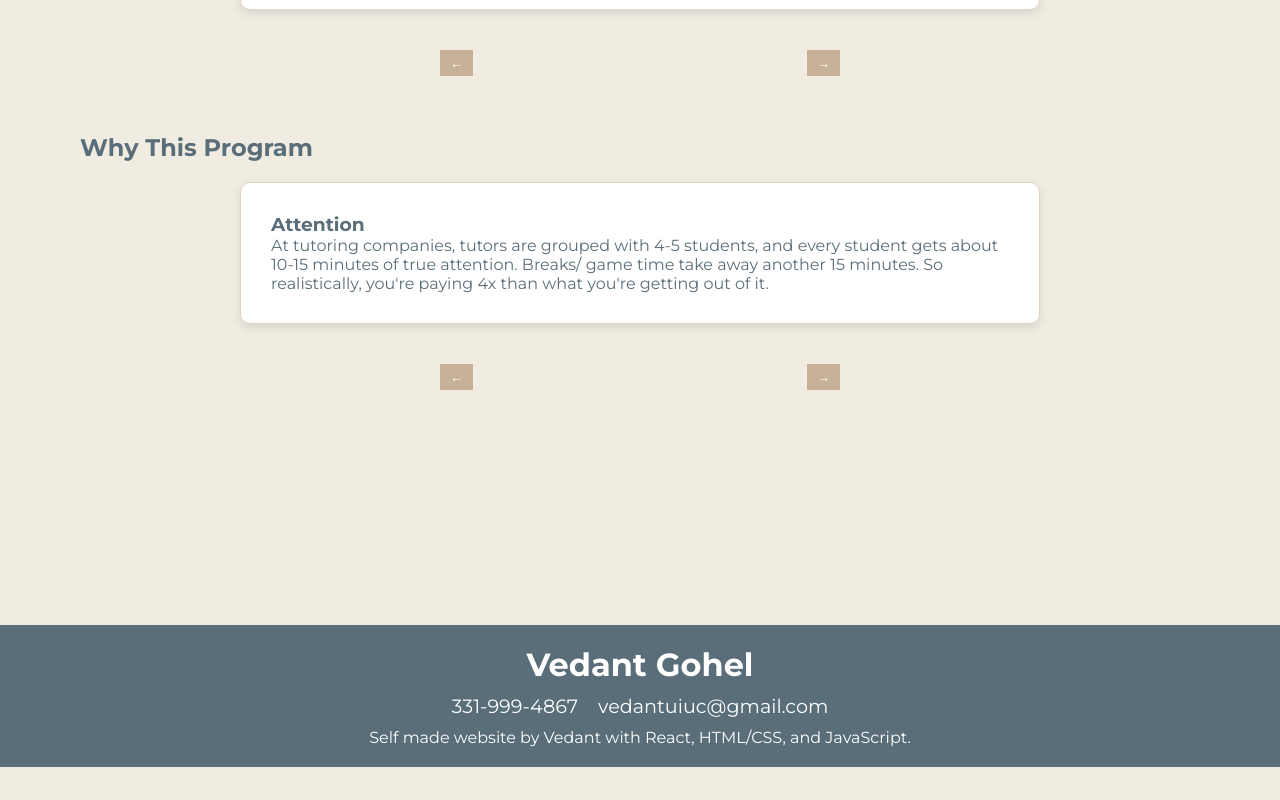
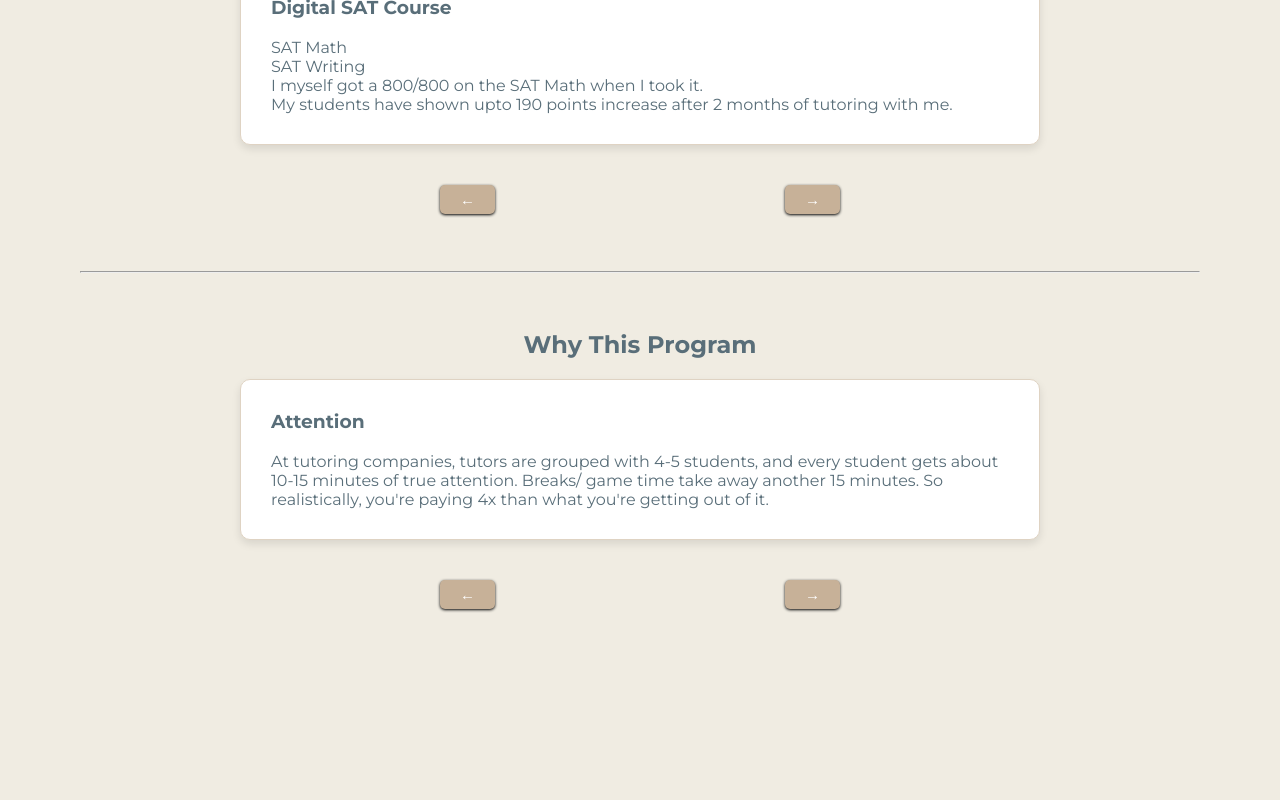
Before and after one commit to VedantCars2004/vedantstutoring, a React (Create React App) app: page / in a window 1280 px wide. Shown: the part 400-1200 px from the top of the page. Before the commit the page ends 1167 px from the top, so only its background shows below. Built offline with nearby package versions, Linux system fonts and the light colour scheme.

Commit message:
css update

```diff
--- a/src/App.css
+++ b/src/App.css
@@ -28,6 +28,14 @@ body {
   padding: 40px;
   max-width: 1200px;
   margin: 0 auto;
+}
+
+.profile-container h1 {
+  text-align: center;
+}
+
+.profile-container h2 {
+  text-align: center;
 }
 
 .main-heading {
@@ -69,6 +77,7 @@ body {
   transition: all 0.3s ease;
   opacity: 0;
   transform: translateY(20px);
+  animation: fadeIn 0.5s ease-in-out 0.3s forwards;
 }
 
 .card-title {
@@ -100,32 +109,60 @@ body {
   font-size: 1.2rem;
   cursor: pointer;
   border-radius: 5px;
-  transition: background-color 0.3s ease;
+  transition: background-color 0.3s ease, box-shadow 0.3s ease;
+  box-shadow: 0 2px 4px rgba(0, 0, 0, 0.1);
 }
 
 .nav-btn:hover {
   background-color: #596e79;
+  box-shadow: 0 4px 8px rgba(0, 0, 0, 0.2);
 }
 
-.prev-btn,
+.nav-btn:active {
+  background-color: #475260;
+  box-shadow: 0 1px 2px rgba(0, 0, 0, 0.2);
+  transform: translateY(1px);
+}
+
+.prev-btn {
+  background-color: #c7b198;
+  color: #fff;
+  padding: 1px 20px;
+  border: none;
+  border-radius: 5px;
+  cursor: pointer;
+  font-size: 15px;
+  transition: background-color 0.5s ease, box-shadow 0.5s ease, transform 0.3s ease;
+  box-shadow: 0 1px 3px rgba(0,0,0.5)
+}
+
+.prev-btn:hover {
+  background-color: #596e79;
+  box-shadow: 0 4px 8px rgba(0, 0, 0, 1.2);
+  transform: scale(1.05);
+}
+
 .next-btn {
   background-color: #c7b198;
   color: #fff;
+  padding: 5px 20px;
   border: none;
-  padding: 5px 10px;
+  border-radius: 5px;
   cursor: pointer;
+  font-size: 15px;
+  transition: background-color 0.5s ease, box-shadow 0.5s ease, transform 0.3s ease;
+  box-shadow: 0 1px 3px rgba(0,0,0.5)
 }
 
-.prev-btn:hover,
 .next-btn:hover {
   background-color: #596e79;
+  box-shadow: 0 4px 8px rgba(0, 0, 0, 1.2);
+  transform: scale(1.05);
+  font-size: 15px;
 }
 
-.course-card {
-  animation: slideIn 0.3s forwards;
-}
 
-@keyframes slideIn {
+@keyframes fadeIn {
   from {
     opacity: 0;
     transform: translateY(20px);
@@ -186,8 +223,16 @@ body {
 }
 
 .footer h2 {
-  font-size: 2rem;
+  font-size: 20px;
   margin-bottom: 10px;
+}
+
+.footer p {
+  font-size : 13px;
+}
+
+.footer h3 {
+  font-size : 10px;
 }
 
 .contact-info {
@@ -198,7 +243,7 @@ body {
 
 .contact-info p {
   margin: 0 10px;
-  font-size: 1.2rem;
+  font-size: 15px;
 }
 
 .website-info {
@@ -241,6 +286,7 @@ body {
 
 .form-group {
   margin-bottom: 20px;
+  position: relative;
 }
 
 .form-group label {
@@ -255,14 +301,33 @@ body {
   width: 100%;
   padding: 10px;
   border: 1px solid #dfd3c3;
-  border-radius: 5px;
+  border-radius: 100px;
   font-size: 1rem;
   color: #596e79;
+  transition: border-color 0.3s ease;
 }
 
 .form-group input:focus {
   outline: none;
   border-color: #c7b198;
+  animation: inputFocus 0.3s ease-in-out;
+}
+
+.form-group input:hover {
+  border-color: #937a5e;
+  border-width: 1.3px;
+}
+
+@keyframes inputFocus {
+  from {
+    transform: scale(1);
+  }
+  50% {
+    transform: scale(1.02);
+  }
+  to {
+    transform: scale(1);
+  }
 }
 
 button[type='submit'] {
@@ -273,9 +338,12 @@ button[type='submit'] {
   border-radius: 5px;
   cursor: pointer;
   font-size: 1.2rem;
-  transition: background-color 0.3s ease;
+  transition: background-color 0.3s ease, box-shadow 0.3s ease;
+  box-shadow: 0 2px 4px rgba(0,0,1)
 }
 
 button[type='submit']:hover {
   background-color: #596e79;
+  transform: scale(1.02);
+  box-shadow: 0 4px 8px rgba(0, 0, 0, 1.2);
 }
--- a/src/ContactPage.js
+++ b/src/ContactPage.js
@@ -26,11 +26,17 @@ const ContactPage = () => {
     <div className="contact-page">
       <h2>Contact Me</h2>
       <br></br>
+      <hr></hr>
+      <br></br>
+      <br></br>
       <h3>Contact me through the form below, or the following options:</h3>
+      <br></br>
       <ul>
         <li>Text- 331-999-4867 → Text works better at first, then we can set up a phone call.</li>
+        <br></br>
         <li>Email- vedantuiuc@gmail.com</li>
       </ul>
+      <br></br>
       <br></br>
       <form onSubmit={handleSubmit}>
         <div className="form-group">
@@ -78,6 +84,7 @@ const ContactPage = () => {
           />
         </div>
         <br></br>
+        <br></br>
         <button type="submit">Submit</button>
       </form>
     </div>
--- a/src/Footer.js
+++ b/src/Footer.js
@@ -10,7 +10,7 @@ const Footer = () => {
           <p>331-999-4867</p>
           <p>vedantuiuc@gmail.com</p>
         </div>
-        <p className="website-info">Self made website by Vedant with React, HTML/CSS, and JavaScript.</p>
+        <p className="website-info">Self developed website with React, HTML/CSS, and JavaScript.</p>
       </div>
     </footer>
   );
--- a/src/HomePage.js
+++ b/src/HomePage.js
@@ -85,7 +85,14 @@ const HomePage = () => {
   return (
     <div className="profile-container">
       <h1>Welcome to Vedant's Tutoring</h1>
+      <br></br>
+      <br></br>
+      <hr></hr>
+      <br></br>
+      <br></br>
       <h2>Courses</h2>
+      <br></br>
+      <br></br>
       <p>EVERY COURSE AT $30/hr.</p>
       <p>
         I encourage exploring this page, it only takes 5 minutes and can be vital to your future
@@ -97,6 +104,7 @@ const HomePage = () => {
       <div className="course-card-container" ref={cardRef}>
         <div className={`course-card ${courses[currentCourseIndex].category}`}>
           <h3>{courses[currentCourseIndex].title}</h3>
+          <br></br>
           <div className="course-details">
             {courses[currentCourseIndex].details.map((detail, index) => (
               <p key={index}>{detail}</p>
@@ -115,11 +123,16 @@ const HomePage = () => {
       <br></br>
     <br></br>
     <br></br>
+    <hr></hr>
+    <br></br>
+    <br></br>
+    <br></br>
       <h2>Why This Program</h2>
 
       <div className="course-card-container" ref={cardRef}>
         <div className={`course-card feature-card-${currentFeatureIndex}`}>
           <h3>{features[currentFeatureIndex].title}</h3>
+          <br></br>
           <p>{features[currentFeatureIndex].content}</p>
         </div>
         <div className="button-container">
```
